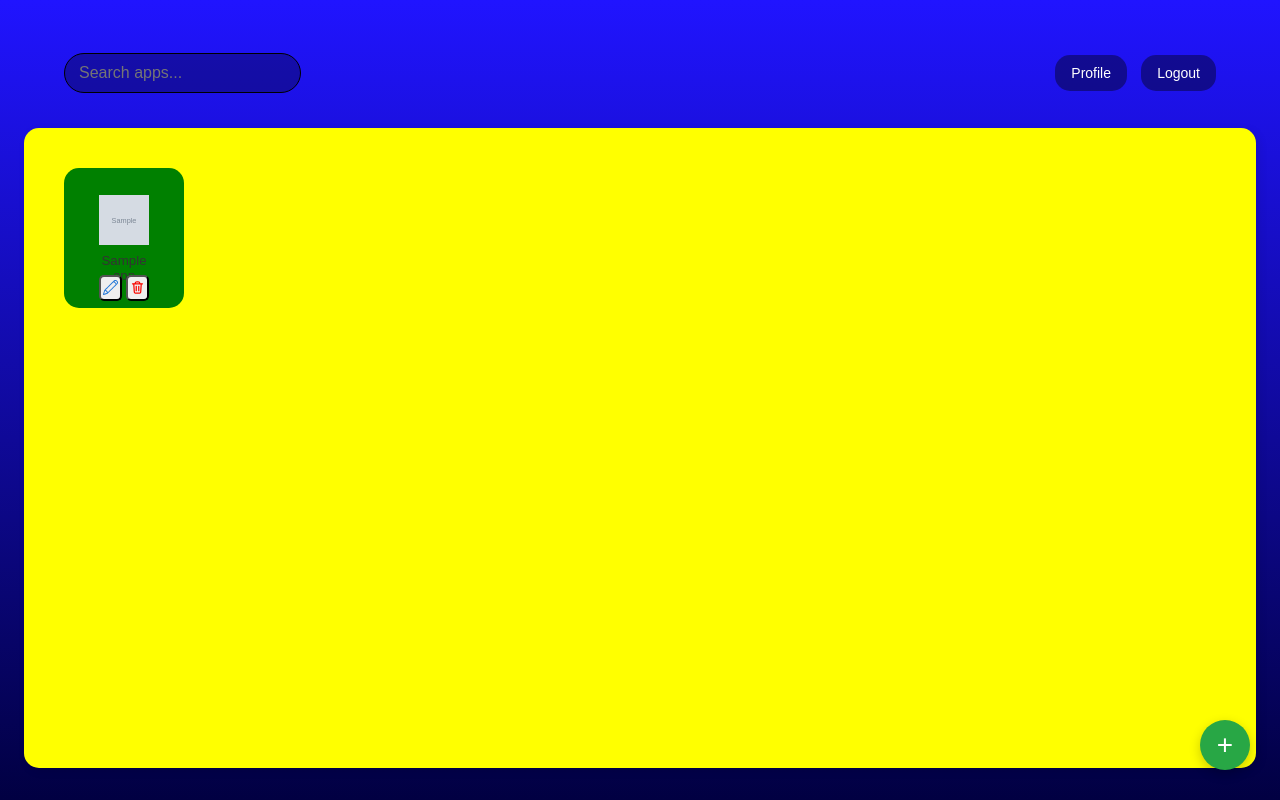
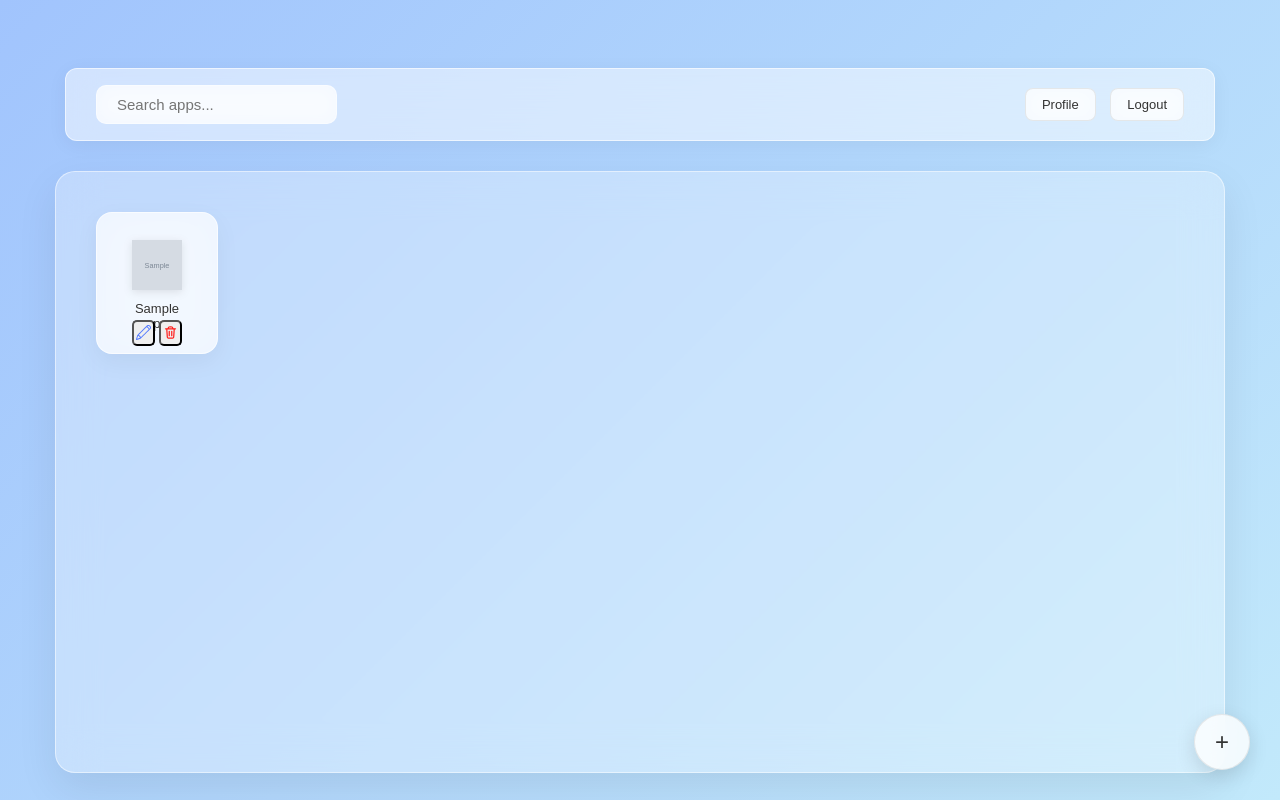
Before and after one commit to Justin-Ebenazar/sprintPassManager, a Flask app: template templates/homepage.html in a window 1280 px wide. Run offline with Flask 3, Linux system fonts and the light colour scheme; a user stored in the database is signed in; the template is opened without the code that fills it: most values are stand-ins (such as "Sample title", 1, 10 or a date in 2020); grey boxes marked "Sample" are stand-in pictures.

Commit message:
testing remainig

```diff
--- a/app.py
+++ b/app.py
@@ -7,6 +7,10 @@ from cryptography.hazmat.primitives import hashes
 from cryptography.hazmat.backends import default_backend
 import base64
 import os
+import webview
+import threading
+import signal
+import time
 
 app = Flask(__name__)
 app.secret_key = "a3f1c9d8e2b4f6ajustin7c1d2e3f4a5b6c7d8"
@@ -183,5 +187,21 @@ def delete_credential():
     flash("Credential deleted successfully!", "success")
     return redirect('/homepage')
 
-if __name__ == '__main__':
-    app.run(debug=True)
+
+
+# def start_flask():
+#     app.run(debug=False, use_reloader=False)
+
+# if __name__ == '__main__':
+#     threading.Thread(target=start_flask, daemon=True).start()
+#     time.sleep(1)  # Give Flask time to start
+
+#     window = webview.create_window("Password Manager", "http://127.0.0.1:5000")
+
+#     def on_closed():
+#         print("Window closed. Exiting...")
+#         sys.exit(0)
+
+#     webview.start(on_closed, gui='qt')
+
+app.run(debug=True)
--- a/static/home_style.css
+++ b/static/home_style.css
@@ -1,149 +1,221 @@
+/* Base styles with macOS aesthetics */
 body {
-    font-family: 'Segoe UI', sans-serif;
-    background-color: #f0f2f5;
-    background: linear-gradient(0deg,rgba(1, 0, 66, 1) 0%, rgba(32, 20, 255, 1) 100%);
+    font-family: -apple-system, BlinkMacSystemFont, 'SF Pro Text', 'SF Pro Display', sans-serif;
+    background: linear-gradient(135deg, #a1c4fd 0%, #c2e9fb 100%);
     background-size: cover;
+    background-repeat: no-repeat;
     margin: 0;
-    min-height : 100vh;
+    min-height: 100vh;
     padding: 0;
     display: flex;
     align-items: center;
     justify-content: center;
     flex-direction: column;
+    color: #333;
 }
 
-/* Top bar */
+/* macOS menu bar */
+.menu-bar {
+    position: fixed;
+    top: 0;
+    left: 0;
+    width: 100%;
+    height: 24px;
+    background-color: rgba(255, 255, 255, 0.6);
+    backdrop-filter: blur(12px);
+    -webkit-backdrop-filter: blur(12px);
+    display: flex;
+    align-items: center;
+    padding: 0 20px;
+    font-size: 13px;
+    color: #333;
+    z-index: 1000;
+    box-shadow: 0 1px 3px rgba(0, 0, 0, 0.05);
+}
+
+.menu-item {
+    margin-right: 15px;
+    font-weight: 500;
+}
+
+/* Top bar with macOS styling */
 .top-bar {
     display: flex;
     justify-content: space-between;
     align-items: center;
-    padding: 20px 40px;
-    background-color: #ffffff00;
-    /* margin-top: 15px; */
-    width: 90vw;
+    padding: 16px 30px;
+    background-color: rgba(255, 255, 255, 0.5);
+    backdrop-filter: blur(15px);
+    -webkit-backdrop-filter: blur(15px);
+    width: 85vw;
+    border-radius: 12px;
+    margin-top: 40px;
+    box-shadow: 0 4px 20px rgba(0, 0, 0, 0.05);
+    border: 1px solid rgba(255, 255, 255, 0.6);
 }
 
 #search-box {
     flex: 1;
-    background-color: rgba(0, 0, 0, 0.3);
-    padding: 10px 14px;
-    font-size: 16px;
-    color: rgba(255,255,255,0.7);
+    background-color: rgba(255, 255, 255, 0.7);
+    padding: 10px 20px;
+    font-size: 15px;
+    color: #333;
     outline: none;
-    border: 1px solid #000000;
-    border-radius: 20px;
+    border: 1px solid rgba(255, 255, 255, 0.4);
+    border-radius: 10px;
     margin-right: 20px;
+    backdrop-filter: blur(10px);
+    -webkit-backdrop-filter: blur(10px);
+    transition: all 0.3s cubic-bezier(0.25, 0.46, 0.45, 0.94);
+}
+
+#search-box:focus {
+    background-color: rgba(255, 255, 255, 0.9);
+    box-shadow: 0 0 0 4px rgba(0, 126, 255, 0.15);
+    border-color: rgba(0, 126, 255, 0.4);
 }
 
 .top-actions button {
     margin-left: 10px;
-    padding: 10px 16px;
-    font-size: 14px;
-    background-color: rgba(0,0,0,0.4);
-    border-radius: 15px;
-    color: white;
-    border: none;
+    padding: 8px 16px;
+    font-size: 13px;
+    background-color: rgba(255, 255, 255, 0.7);
+    border-radius: 8px;
+    color: #333;
+    border: 1px solid rgba(200, 200, 200, 0.4);
     cursor: pointer;
-    transition: 0.3s ease;
+    transition: all 0.3s cubic-bezier(0.25, 0.46, 0.45, 0.94);
+    backdrop-filter: blur(10px);
+    -webkit-backdrop-filter: blur(10px);
+    font-weight: 500;
 }
 
 .top-actions button:hover {
-    background-color: #0056b3;
-    border-radius: 20px;;
+    background-color: rgba(255, 255, 255, 0.9);
+    transform: translateY(-1px);
+    box-shadow: 0 4px 12px rgba(0, 0, 0, 0.1);
 }
 
-/* App grid */
-
+/* App grid with macOS styling */
 .app-card {
     display: flex;
     flex-direction: column;
     align-items: center;
     justify-content: center;
-    background-color: green;
-    border-radius: 15px;
+    background-color: rgba(255, 255, 255, 0.7);
+    backdrop-filter: blur(20px);
+    -webkit-backdrop-filter: blur(20px);
+    border-radius: 16px;
     width: 120px;
     height: 140px;
+    transition: all 0.3s cubic-bezier(0.25, 0.46, 0.45, 0.94);
+    border: 1px solid rgba(255, 255, 255, 0.6);
+    box-shadow: 0 8px 24px rgba(0, 0, 0, 0.05);
 }
 
 .app-grid {
     display: grid;
-    background-color: yellow;
-    margin-top: 15px;
-    box-shadow: 3px 3px 10px rgba(0, 0, 0, 0.1);
-    border-radius: 15px;
-    width: 90%;
-    height: 70vh;
+    background-color: rgba(255, 255, 255, 0.3);
+    backdrop-filter: blur(20px);
+    -webkit-backdrop-filter: blur(20px);
+    margin-top: 30px;
+    box-shadow: 0 16px 40px rgba(0, 0, 0, 0.08);
+    border-radius: 20px;
+    width: 85%;
+    height: 65vh;
     grid-template-columns: repeat(auto-fill, minmax(120px, 1fr));
-    gap: 20px;
+    gap: 25px;
     padding: 40px;
+    border: 1px solid rgba(255, 255, 255, 0.5);
 }
 
 .app-button {
-    background-color: #ffffff00;
+    background-color: rgba(255, 255, 255, 0);
     border: none;
     outline: none;
-    border-radius: 10px;
+    border-radius: 16px;
     padding: 20px;
-    width : 90px;
+    width: 90px;
     height: 90px;
     text-align: center;
     cursor: pointer;
-    transition: transform 0.2s ease;
-}
-
-.edit{
-  filter: invert(34%) sepia(89%) saturate(747%) hue-rotate(180deg);
-}
-
-.delete{
-  filter: invert(16%) sepia(93%) saturate(7480%) hue-rotate(0deg) brightness(95%) contrast(105%);
+    transition: all 0.3s cubic-bezier(0.25, 0.46, 0.45, 0.94);
 }
 
 .app-button:hover {
-    transform: scale(1.05);
+    transform: scale(1.08) translateY(-5px);
+    background-color: rgba(255, 255, 255, 0.3);
+}
+
+.app-button:active {
+    transform: scale(0.96);
 }
 
 .app-button img {
     width: 50px;
     height: 50px;
-    margin-bottom: 5px;
+    margin-bottom: 8px;
+    filter: drop-shadow(0 2px 4px rgba(0, 0, 0, 0.1));
 }
 
 .app-button span {
     display: block;
     font-weight: 500;
     color: #333;
+    font-size: 13px;
+    text-shadow: 0 1px 2px rgba(255, 255, 255, 0.8);
 }
 
-/* Floating Add Button */
+.edit {
+    filter: invert(40%) sepia(90%) saturate(500%) hue-rotate(190deg);
+    cursor: pointer;
+}
+
+.delete {
+    filter: invert(25%) sepia(90%) saturate(5000%) hue-rotate(350deg);
+    cursor: pointer;
+}
+
+/* Floating Add Button with macOS style */
 .add-button {
     position: fixed;
     bottom: 30px;
     right: 30px;
-    width: 50px;
-    height: 50px;
-    font-size: 28px;
-    background-color: #28a745;
-    color: white;
-    border: none;
+    width: 56px;
+    height: 56px;
+    font-size: 24px;
+    background-color: rgba(255, 255, 255, 0.8);
+    backdrop-filter: blur(10px);
+    -webkit-backdrop-filter: blur(10px);
+    color: #333;
+    border: 1px solid rgba(200, 200, 200, 0.4);
     border-radius: 50%;
-    box-shadow: 0 4px 12px rgba(0, 0, 0, 0.2);
+    box-shadow: 0 6px 20px rgba(0, 0, 0, 0.12);
     cursor: pointer;
-    transition: background-color 0.3s ease;
+    transition: all 0.3s cubic-bezier(0.25, 0.46, 0.45, 0.94);
+    display: flex;
+    align-items: center;
+    justify-content: center;
 }
 
 .add-button:hover {
-    background-color: #218838;
+    background-color: rgba(255, 255, 255, 0.95);
+    transform: scale(1.1) translateY(-3px);
+    box-shadow: 0 8px 25px rgba(0, 0, 0, 0.15);
 }
 
-/* Overlay base */
+.add-button:active {
+    transform: scale(0.95);
+}
+
+/* Overlay with macOS style */
 .overlay {
     position: fixed;
     top: 0;
     left: 0;
     width: 100%;
     height: 100%;
-    background-color: rgba(0, 0, 0, 0.5);
+    background-color: rgba(0, 0, 0, 0.4);
     display: flex;
     justify-content: center;
     align-items: center;
--- a/templates/homepage.html
+++ b/templates/homepage.html
@@ -22,17 +22,17 @@
         {% for app in credential %}
         <div class="app-card" data-app-name="{{ app.app_name | lower }}">
             <button class="app-button"
-                onclick="openOverlay('{{ app.app_name }}', '{{ app.username }}', '{{ app.password }}', '{{ app.email }}', '{{ app.phone }}')">
+                onclick="openOverlay('{{ app.id }}', '{{ app.app_name }}', '{{ app.username }}', '{{ app.password }}', '{{ app.email }}', '{{ app.phone }}')">
                 <img src="{{ url_for('static', filename='icons/' + app.icon_filename) }}" alt="{{ app.app_name }} Icon">
                 <span>{{ app.app_name }}</span>
             </button>
             <div class="app-actions" style="margin-top: 10px;">
                 <button style="padding: 3px 2px 1px 2px; margin: 0; border-radius: 5px;"
-                    onclick="openEditOverlay('{{ app.app_name }}', '{{ app.username }}', '{{ app.password }}', '{{ app.email }}', '{{ app.phone }}', '{{ app.icon_filename }}')">
+                    onclick="openEditOverlay('{{ app.id }}','{{ app.app_name }}', '{{ app.username }}', '{{ app.password }}', '{{ app.email }}', '{{ app.phone }}', '{{ app.icon_filename }}')">
                     <img class="edit" src="{{ url_for('static', filename='builtIcons/pencil-svg.svg') }}" alt="Logout"
                         style="width: 15px; height: 15px; ">
                 </button>
-                <button style="padding: 3px 2px 1px 2px; margin: 0; border-radius: 5px;" onclick="openDeleteConfirm({{ app.id }}, '{{ app.app_name }}')">
+                <button style="padding: 3px 2px 1px 2px; margin: 0; border-radius: 5px;" onclick="openDeleteConfirm('{{ app.id }}','{{ app.app_name }}')">
                     <img class="delete" src="{{ url_for('static', filename='builtIcons/trash-svg.svg') }}" alt="Logout"
                         style="width: 15px; height: 15px; ">
                 </button>
```
Also changed, not shown: other parts of static/home_style.css (+78 -21 lines), templates/login_page.html (+20 -3 lines), password_manager.db.
